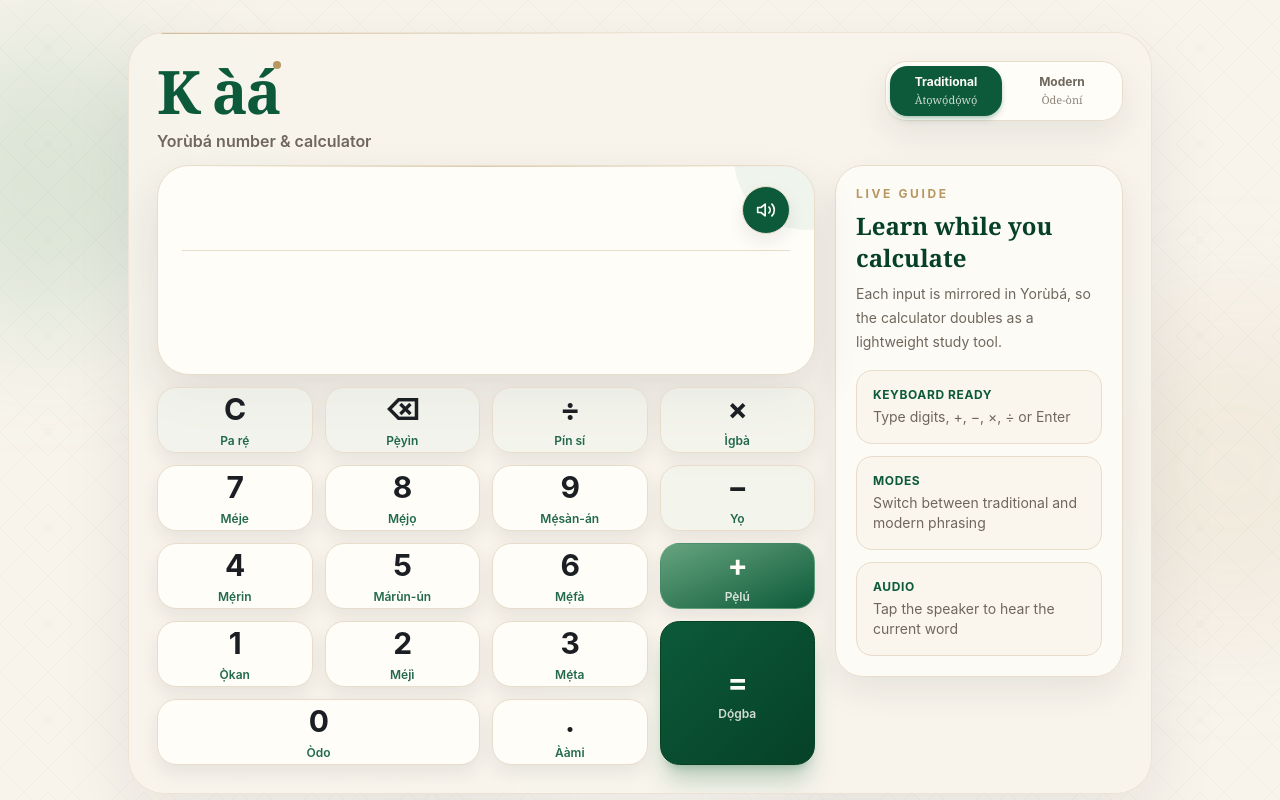
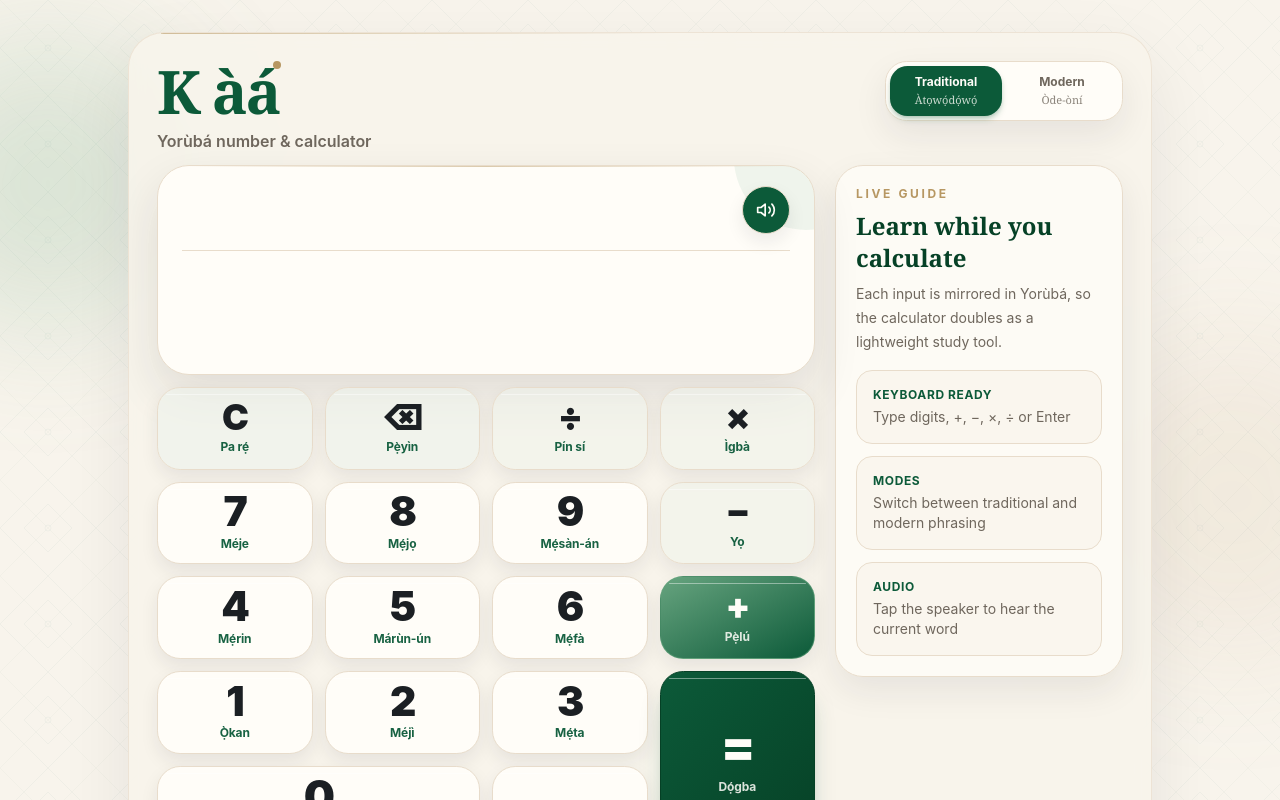
Before and after one commit to SojiJoro/KaaNiYoruba, a Next.js app: page / in a window 1280 px wide. Shown: the top 800 px of the page. Built offline with nearby package versions, Linux system fonts and the light colour scheme.

Commit message:
Refine calculator keypad spacing

```diff
--- a/src/components/Display.tsx
+++ b/src/components/Display.tsx
@@ -27,7 +27,7 @@ export function Display({
   const displayExpression = formatExpression(expression);
 
   return (
-    <section className="relative isolate flex min-h-[0] flex-[0.9] flex-col justify-between overflow-hidden rounded-[1.45rem] border border-border bg-warm-cream px-5 py-5 shadow-premium sm:min-h-[210px] sm:flex-none sm:rounded-[2rem] sm:px-6 sm:py-5">
+    <section className="relative isolate flex min-h-[0] flex-[0.62] flex-col justify-between overflow-hidden rounded-[1.45rem] border border-border bg-warm-cream px-5 py-5 shadow-premium sm:min-h-[210px] sm:flex-none sm:rounded-[2rem] sm:px-6 sm:py-5">
       <div className="pointer-events-none absolute inset-x-6 top-0 h-px bg-gradient-to-r from-transparent via-gold/50 to-transparent" />
       <div className="pointer-events-none absolute -right-16 -top-20 h-36 w-36 rounded-full bg-soft-green/10" />
 
--- a/src/components/Keypad.tsx
+++ b/src/components/Keypad.tsx
@@ -66,7 +66,7 @@ function KeyButton({
 }) {
   const subtitle = labelFor(cell.key, mode);
   const base =
-    "relative flex min-h-0 select-none flex-col items-center justify-center rounded-[1.15rem] border px-1 text-center shadow-button transition-all hover:-translate-y-0.5 active:translate-y-0 active:scale-[0.98] focus:outline-none focus:ring-2 focus:ring-primary-green focus:ring-offset-2 focus:ring-offset-background sm:min-h-[66px] sm:rounded-[1.2rem]";
+    "relative flex min-h-[clamp(3.35rem,8.5svh,4.5rem)] select-none flex-col items-center justify-center overflow-hidden rounded-[1.35rem] border px-2 py-2 text-center shadow-button transition-all hover:-translate-y-0.5 active:translate-y-0 active:scale-[0.98] focus:outline-none focus:ring-2 focus:ring-primary-green focus:ring-offset-2 focus:ring-offset-background sm:min-h-[72px] sm:rounded-[1.45rem] sm:px-3 sm:py-2.5";
   const variantClasses = {
     digit:
       "border-border bg-warm-cream text-text-dark hover:border-soft-green/45 hover:bg-white",
@@ -79,7 +79,7 @@ function KeyButton({
   }[cell.variant];
 
   const span = cell.span === 2 ? "col-span-2" : "";
-  const tall = cell.tall ? "row-span-2 sm:min-h-[140px]" : "";
+  const tall = cell.tall ? "row-span-2 min-h-[clamp(7.15rem,18svh,9.5rem)] sm:min-h-[150px]" : "";
   const subtitleClass =
     cell.variant === "equals" || cell.emphasis
       ? "text-warm-cream/90"
@@ -92,18 +92,32 @@ function KeyButton({
       aria-label={`${symbolLabel(cell.key)}${subtitle ? `, ${subtitle}` : ""}`}
       className={`${base} ${variantClasses} ${span} ${tall}`}
     >
-      <span className="text-[1.6rem] font-bold leading-none tracking-tight sm:text-3xl">
+      <span className="pointer-events-none absolute inset-x-2 top-1.5 h-px rounded-full bg-white/60 opacity-70" />
+      <span
+        className={`flex min-h-0 flex-col items-center justify-center ${cell.tall ? "gap-2 sm:gap-2.5" : "gap-1 sm:gap-1.5"}`}
+      >
+        <span
+          className={`${symbolSizeClass(cell)} font-black leading-[0.88] tracking-[-0.04em]`}
+        >
           {cell.key}
         </span>
         {subtitle ? (
           <span
-          className={`mt-1 max-w-full truncate text-[0.62rem] font-semibold leading-tight opacity-90 sm:mt-1.5 sm:text-xs ${subtitleClass}`}
+            className={`max-w-full whitespace-nowrap text-[0.68rem] font-bold leading-none tracking-[-0.01em] opacity-95 sm:text-xs ${subtitleClass}`}
           >
             {subtitle}
           </span>
         ) : null}
+      </span>
     </button>
   );
+}
+
+function symbolSizeClass(cell: LayoutCell): string {
+  if (cell.tall) return "text-[2.35rem] sm:text-[3.1rem]";
+  if (cell.key === "0") return "text-[2rem] sm:text-[2.75rem]";
+  if (cell.variant === "digit") return "text-[1.9rem] sm:text-[2.55rem]";
+  return "text-[1.7rem] sm:text-[2.25rem]";
 }
 
 function labelFor(key: CalcKey, mode: YorubaMode): string {
```
Lines whose indentation alone changed are shown as unchanged.
